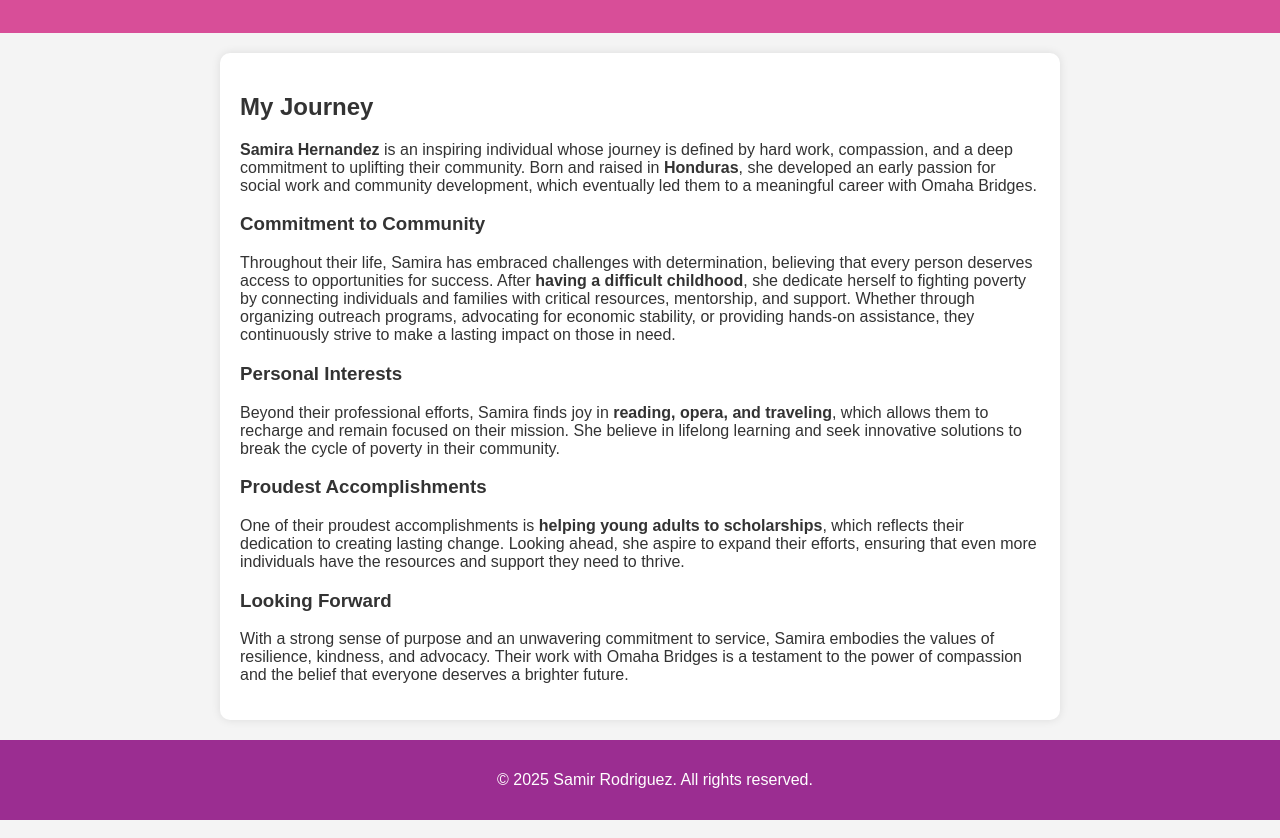
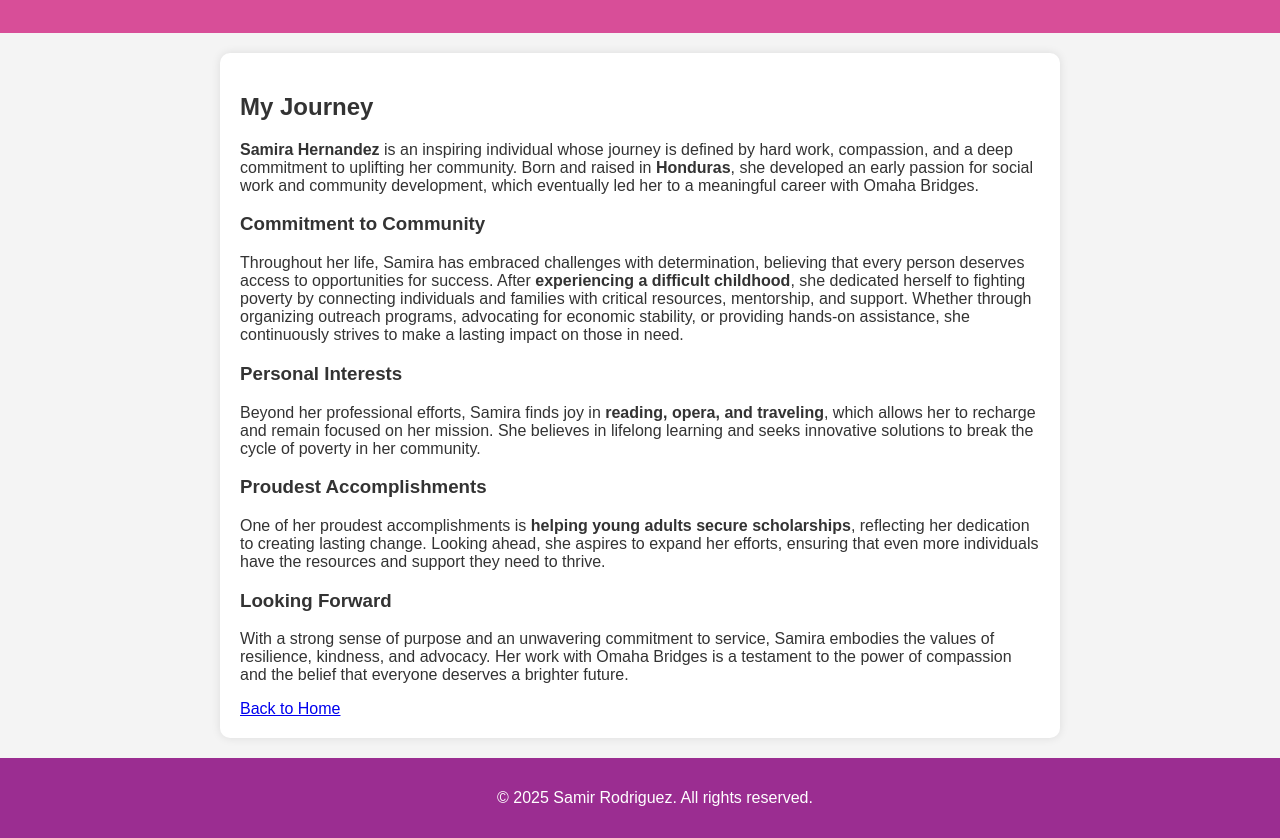
Before and after one commit to Deus-cold/bioSite, a plain HTML site: page about.html in a window 1280 px wide. Shown: the part 121-959 px from the top of the page. Drawn offline with Linux system fonts and the light colour scheme.

Commit message:
Update about.html

```diff
--- a/about.html
+++ b/about.html
@@ -25,19 +25,21 @@
         <main>
             <h2>My Journey</h2>
 
-            <p><strong>Samira Hernandez</strong> is an inspiring individual whose journey is defined by hard work, compassion, and a deep commitment to uplifting their community. Born and raised in <strong>Honduras</strong>, she developed an early passion for social work and community development, which eventually led them to a meaningful career with Omaha Bridges.</p>
+            <p><strong>Samira Hernandez</strong> is an inspiring individual whose journey is defined by hard work, compassion, and a deep commitment to uplifting her community. Born and raised in <strong>Honduras</strong>, she developed an early passion for social work and community development, which eventually led her to a meaningful career with Omaha Bridges.</p>
 
             <h3>Commitment to Community</h3>
-            <p>Throughout their life, Samira has embraced challenges with determination, believing that every person deserves access to opportunities for success. After <strong>having a difficult childhood</strong>, she dedicate herself to fighting poverty by connecting individuals and families with critical resources, mentorship, and support. Whether through organizing outreach programs, advocating for economic stability, or providing hands-on assistance, they continuously strive to make a lasting impact on those in need.</p>
+            <p>Throughout her life, Samira has embraced challenges with determination, believing that every person deserves access to opportunities for success. After <strong>experiencing a difficult childhood</strong>, she dedicated herself to fighting poverty by connecting individuals and families with critical resources, mentorship, and support. Whether through organizing outreach programs, advocating for economic stability, or providing hands-on assistance, she continuously strives to make a lasting impact on those in need.</p>
 
             <h3>Personal Interests</h3>
-            <p>Beyond their professional efforts, Samira finds joy in <strong>reading, opera, and traveling</strong>, which allows them to recharge and remain focused on their mission. She believe in lifelong learning and seek innovative solutions to break the cycle of poverty in their community.</p>
+            <p>Beyond her professional efforts, Samira finds joy in <strong>reading, opera, and traveling</strong>, which allows her to recharge and remain focused on her mission. She believes in lifelong learning and seeks innovative solutions to break the cycle of poverty in her community.</p>
 
             <h3>Proudest Accomplishments</h3>
-            <p>One of their proudest accomplishments is <strong>helping young adults to scholarships</strong>, which reflects their dedication to creating lasting change. Looking ahead, she aspire to expand their efforts, ensuring that even more individuals have the resources and support they need to thrive.</p>
+            <p>One of her proudest accomplishments is <strong>helping young adults secure scholarships</strong>, reflecting her dedication to creating lasting change. Looking ahead, she aspires to expand her efforts, ensuring that even more individuals have the resources and support they need to thrive.</p>
 
             <h3>Looking Forward</h3>
-            <p>With a strong sense of purpose and an unwavering commitment to service, Samira embodies the values of resilience, kindness, and advocacy. Their work with Omaha Bridges is a testament to the power of compassion and the belief that everyone deserves a brighter future.</p>
+            <p>With a strong sense of purpose and an unwavering commitment to service, Samira embodies the values of resilience, kindness, and advocacy. Her work with Omaha Bridges is a testament to the power of compassion and the belief that everyone deserves a brighter future.</p>
+
+            <a href="index.html">Back to Home</a>
 
         </main>
     </div>
```
